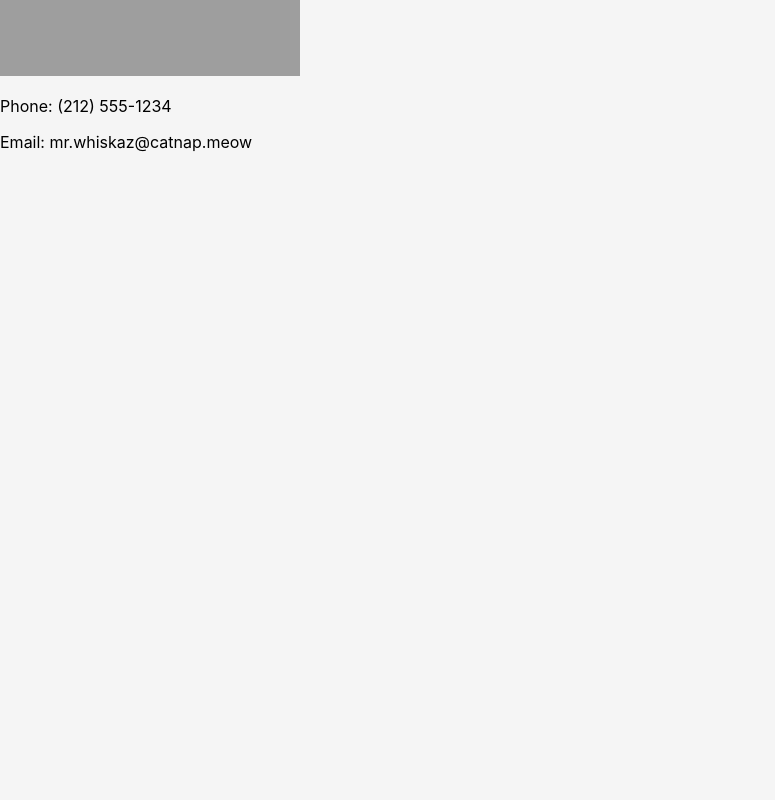
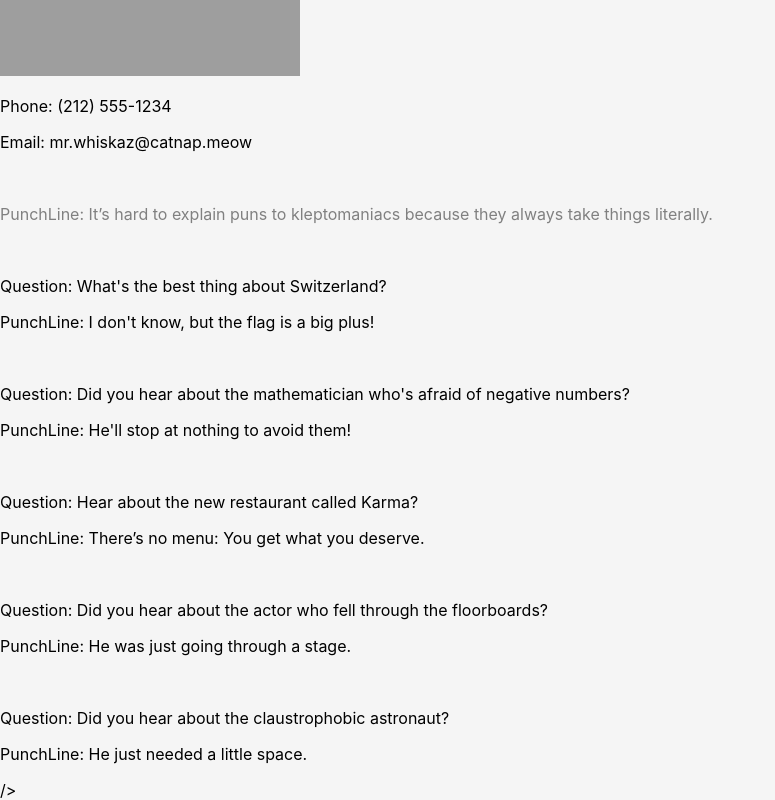
Before and after one commit to reymar90/practice-react, a React (Create React App) app: page / in a window 1280 px wide. Shown: the part 1994-2794 px from the top of the page, without its empty margins (0-775 px from the left). Before the commit the page ends 2162 px from the top, so only its background shows below. Built offline with nearby package versions, Linux system fonts and the light colour scheme; grey boxes are pictures that could not be loaded.

Commit message:
React Props and Styling Practice

```diff
--- a/src/App.js
+++ b/src/App.js
@@ -2,6 +2,7 @@ import React from 'react';
 import TodoItem from './TodoItem'
 import './App.css';
 import Contacts from './Contacts'
+import JokeData from './MyJoke/JokeData'
 
 
 function App() {
@@ -42,6 +43,7 @@ function App() {
       <TodoItem/>
       <TodoItem/>
       <Contacts/>
+      <JokeData/>
 
     </div>
 
--- a/src/ContactCard.js
+++ b/src/ContactCard.js
@@ -1,5 +1,5 @@
 import React from 'react'
-import ReactDOM from 'react-dom'
+
 
 function ContactCard(props){
     console.log(props)
--- a/src/Contacts.js
+++ b/src/Contacts.js
@@ -1,5 +1,4 @@
 import React from 'react'
-import ReactDOM from 'react-dom'
 import ContactCard from './ContactCard'
 
 function Contacts()
--- /dev/null
+++ b/src/MyJoke/Joke.js
@@ -0,0 +1,16 @@
+import React from 'react'
+
+
+function Joke(props){
+    console.log(props)
+    return(
+        <div>
+        <br/>
+        <p style = {{display:!props.question && "none"}}>Question: {props.question}</p>
+        <p style ={{color: !props.question && "gray"}}>PunchLine: {props.punchLine}</p>
+        </div>
+    )
+}
+
+
+export default Joke
--- /dev/null
+++ b/src/MyJoke/JokeData.js
@@ -0,0 +1,41 @@
+import React from 'react'
+import Joke from './Joke'
+
+function JokeData(){
+    return(
+        <div>
+             <Joke
+                punchLine="It’s hard to explain puns to kleptomaniacs because they always take things literally."
+             />
+
+            <Joke
+                question="What's the best thing about Switzerland?"
+                punchLine="I don't know, but the flag is a big plus!"
+             />
+
+             <Joke
+                question="Did you hear about the mathematician who's afraid of negative numbers?"
+                punchLine="He'll stop at nothing to avoid them!"
+             />
+
+             <Joke
+                question="Hear about the new restaurant called Karma?"
+                punchLine="There’s no menu: You get what you deserve."
+             />
+
+             <Joke
+                question="Did you hear about the actor who fell through the floorboards?"
+                punchLine="He was just going through a stage."
+             />
+
+             <Joke
+                question="Did you hear about the claustrophobic astronaut?"
+                punchLine="He just needed a little space."
+             />
+
+            />
+        </div>
+    )
+}
+
+export default JokeData
```
